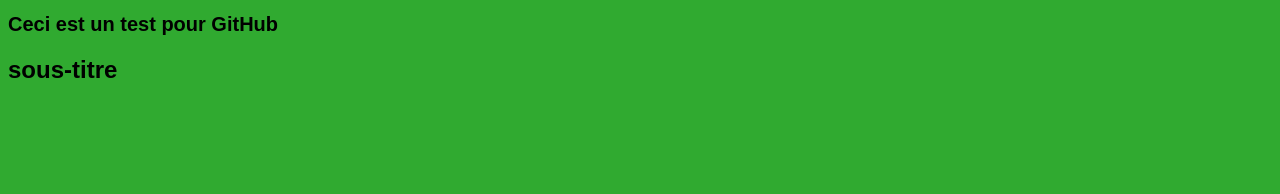
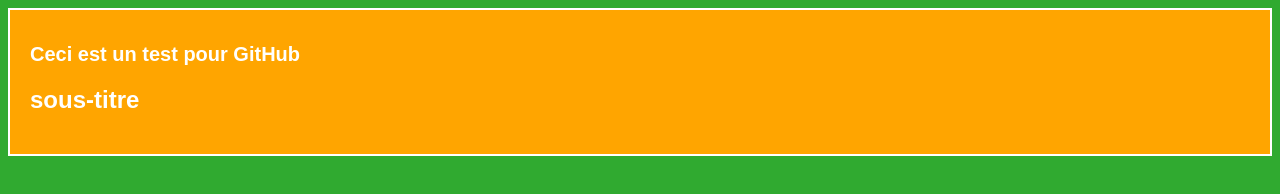
Before and after one commit to PhilippeGuy/ex-03, a plain HTML site: page index.html in a window 1280 px wide. Drawn offline with Linux system fonts and the light colour scheme.

Commit message:
E Couleur de background du header

```diff
--- a/css/style.css
+++ b/css/style.css
@@ -1,10 +1,13 @@
 header{
-    border: 2px white;
+    border: 2px solid white;
+    background-color: orange;
+    padding: 20px;
 }
 
 body{
     font-family: arial;
     background-color: rgb(48, 170, 48);
+    color: white;
 }
 
 h1{
```
